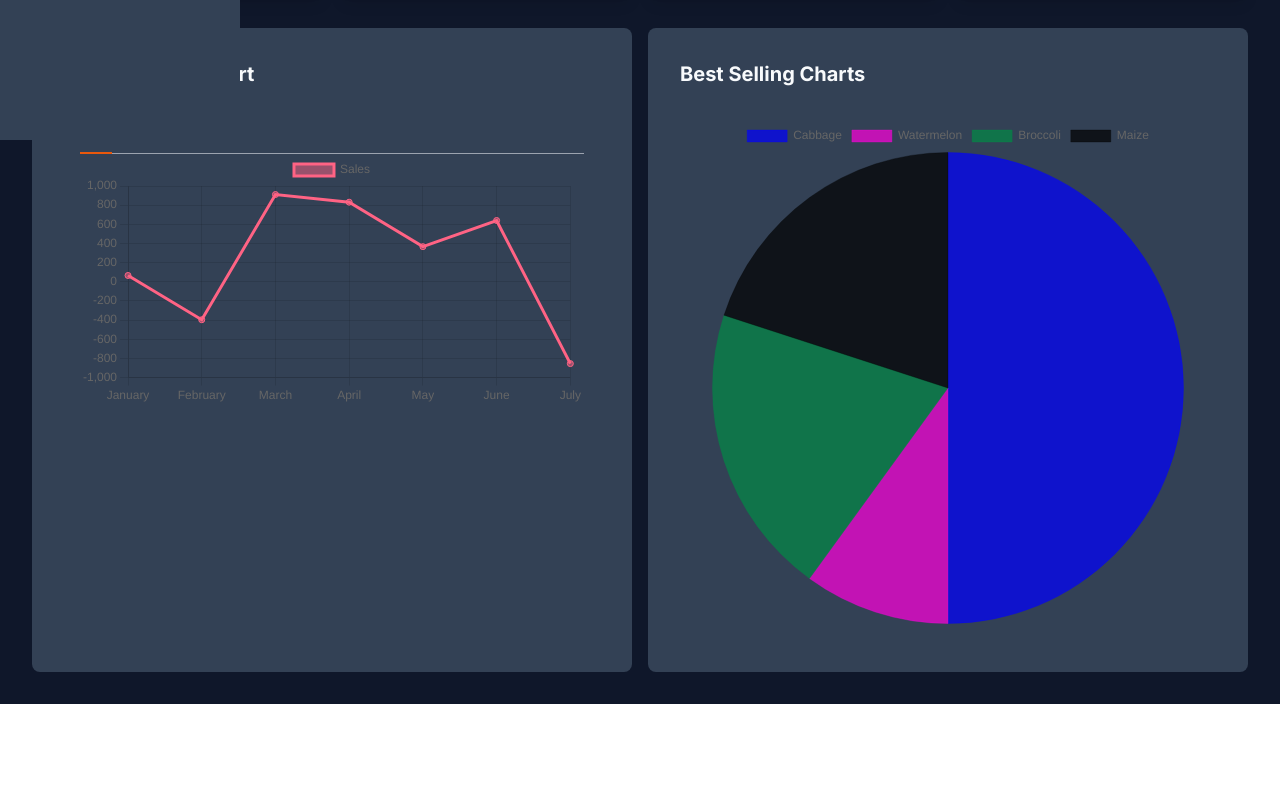
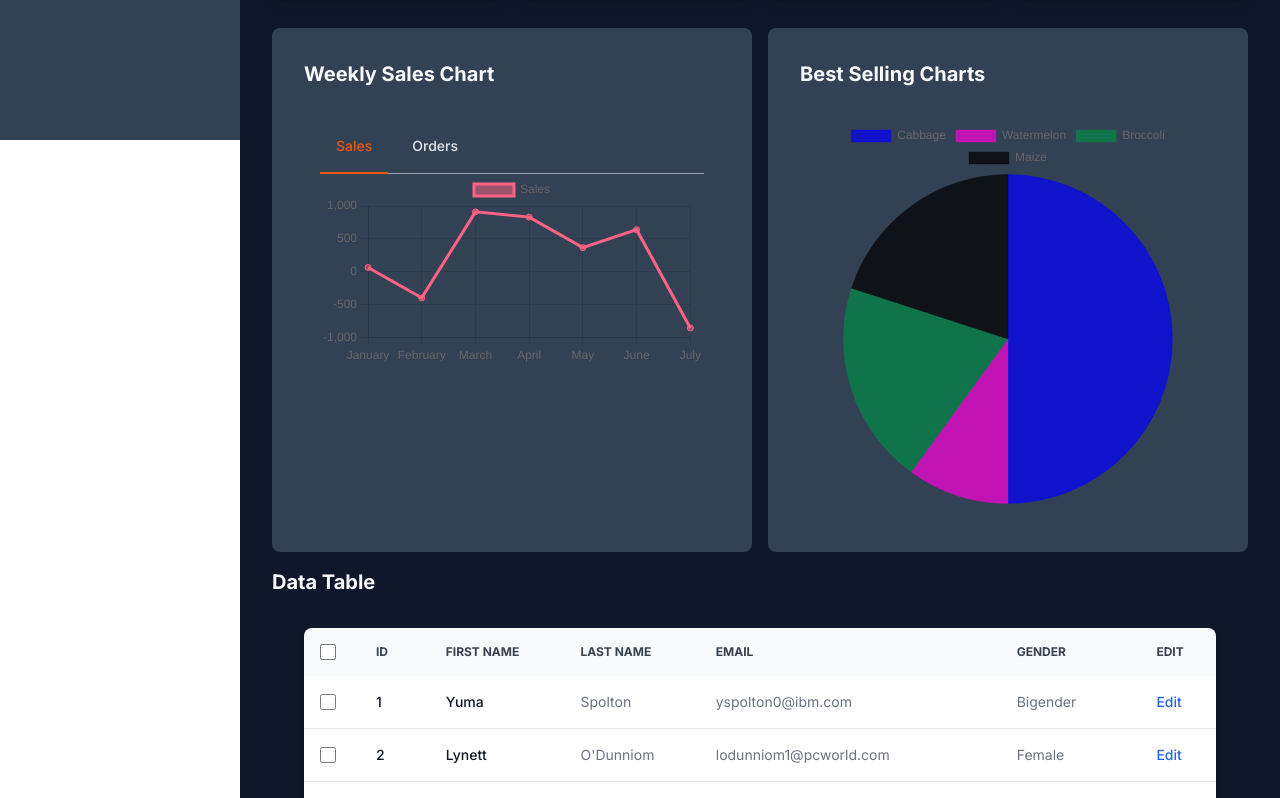
Before and after one commit to mcwachira/Multi-Vendor-Ecommerce-app, a Next.js app: page /dashboard in a window 1280 px wide. Shown: the part 660-1458 px from the top of the page. Before the commit the page ends 1364 px from the top, so only its background shows below. Built offline with nearby package versions, Linux system fonts and the light colour scheme.

Commit message:
Chore:Made some changes to the app

```diff
--- a/src/app/(back-office)/dashboard/page.tsx
+++ b/src/app/(back-office)/dashboard/page.tsx
@@ -3,6 +3,7 @@ import Heading from "@/components/backoffice/Heading";
 import LargeCards from "@/components/backoffice/LargeCards";
 import SmallCards from "@/components/backoffice/SmallCards";
 import DashboardCharts from "@/components/backoffice/DashboardCharts";
+import CustomDataTable from "@/components/backoffice/CustomDataTable";
 
 function Dashboard() {
     return (
@@ -20,6 +21,10 @@ function Dashboard() {
 
         {/*    Charts*/}
             <DashboardCharts/>
+
+        {/* Data Table*/}
+
+            <CustomDataTable/>
         </div>
     );
 }
--- a/src/app/(back-office)/layout.tsx
+++ b/src/app/(back-office)/layout.tsx
@@ -17,14 +17,15 @@ export default function Layout({
   children: React.ReactNode;
 }>) {
   return (
- <div className='flex '>
+      <div className="flex ">
           {/*sidebar*/}
           <Sidebar/>
 
-     <div className='w-full'>
+          <div className="w-full">
+
               <Navbar/>
 
-         <main className="p-8 bg-slate-900 text-slate-50 min-h-screen mt-16  ">
+              <main className=" ml-60 p-8 bg-slate-900 text-slate-50 min-h-screen mt-16">
                   {children}
               </main>
           </div>
--- a/src/app/styles/main.scss
+++ b/src/app/styles/main.scss
@@ -2,7 +2,11 @@
 @tailwind components;
 @tailwind utilities;
 
-
+*{
+  margin: 0;
+  padding: 0;
+  box-sizing: border-box;
+}
 
 body {
 min-width: 100vh;
--- a/src/components/backoffice/DashboardCharts.tsx
+++ b/src/components/backoffice/DashboardCharts.tsx
@@ -2,7 +2,7 @@ import React from 'react';
 import WeeklySalesChart from "@/components/backoffice/WeeklySalesChart";
 import BestSellingProductsCharts from "@/components/backoffice/BestSellingProductsCharts";
 
-function DashboardCharts(props) {
+function DashboardCharts() {
     return (
    <div className="grid grid-cols-1 lg:grid-cols-2 gap-4 ">
 <WeeklySalesChart/>
--- a/src/components/backoffice/Navbar.tsx
+++ b/src/components/backoffice/Navbar.tsx
@@ -3,7 +3,7 @@ import {AlignJustify, Bell, Sun, User} from "lucide-react";
 
 function Navbar() {
     return (
-        <div className='flex items-center justify-between bg-slate-800 text-slate-50 h-16 px-8 py-4  fixed top-0 ml-60 w-full'>
+        <div className='w-full flex items-center justify-between bg-slate-800 text-slate-50 h-16 px-8 py-4  fixed top-0 left-60 right-0 '>
 
             <button>
                 <AlignJustify/>
--- a/src/components/backoffice/WeeklySalesChart.tsx
+++ b/src/components/backoffice/WeeklySalesChart.tsx
@@ -111,9 +111,10 @@ function WeeklySalesChart() {
                             return (
                                 <li className="me-2" key={i}>
                                     <button
+                                        onClick={() => setChartToDisplay(tab.type)}
                                         className={chartToDisplay== tab.type? "inline-block p-4 border-b-2 border-orange-600 rounded-t-lg text-orange-600 active dark:text-orange-500 dark:border-orange-500 dark:hover:text-gray-300":"inline-block p-4 border-b-2 border-transparent rounded-t-lg hover:text-gray-600 hover:border-gray-300 dark:hover:text-gray-300"}>
 
-                                        {tabs.title}
+                                        {tab.title}
                                     </button>
                                 </li>
 
--- a/tailwind.config.ts
+++ b/tailwind.config.ts
@@ -9,9 +9,7 @@ const config: Config = {
   theme: {
     extend: {
       backgroundImage: {
-        "gradient-radial": "radial-gradient(var(--tw-gradient-stops))",
-        "gradient-conic":
-          "conic-gradient(from 180deg at 50% 50%, var(--tw-gradient-stops))",
+
       },
     },
   },
```
Lines whose indentation alone changed are shown as unchanged.
